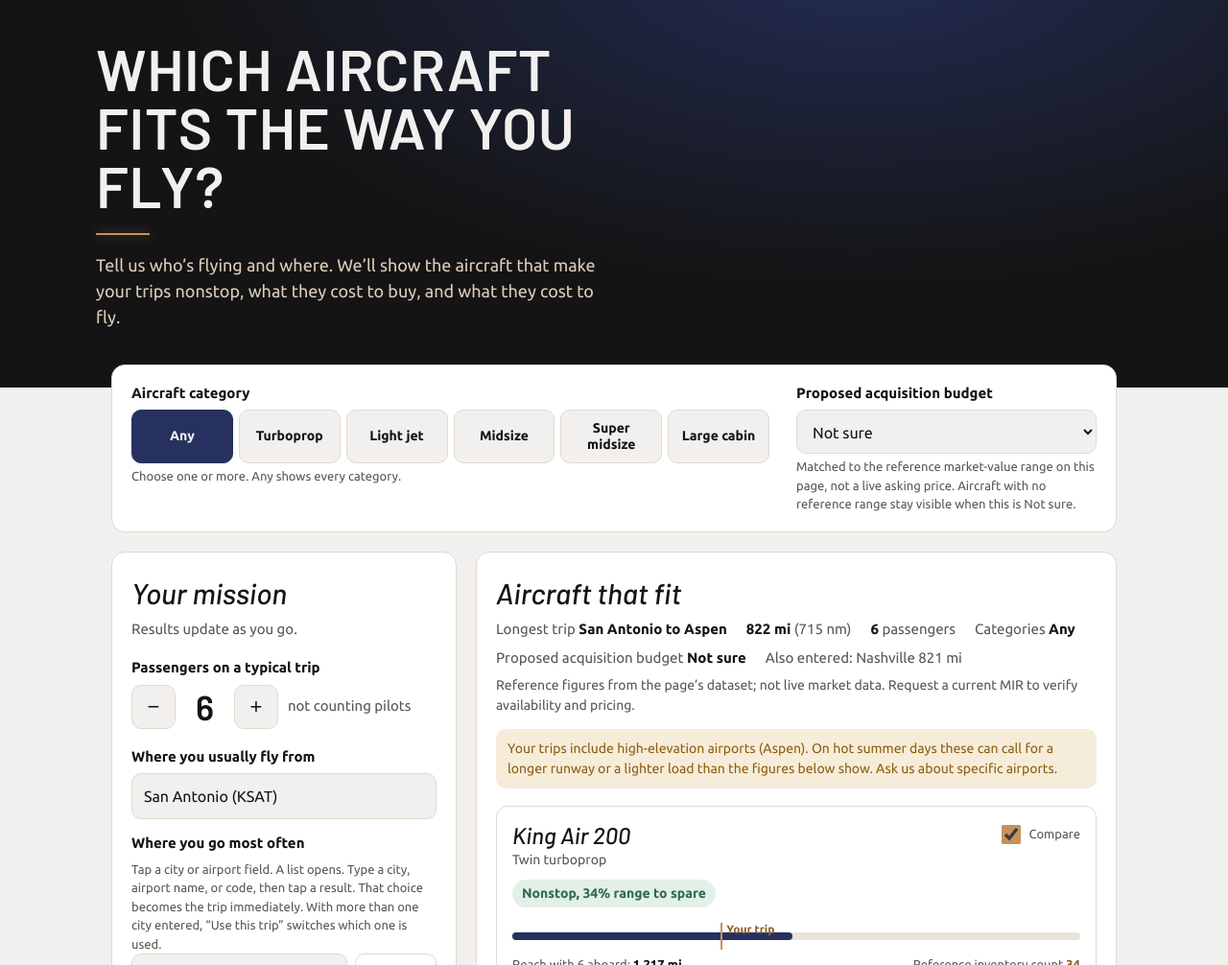
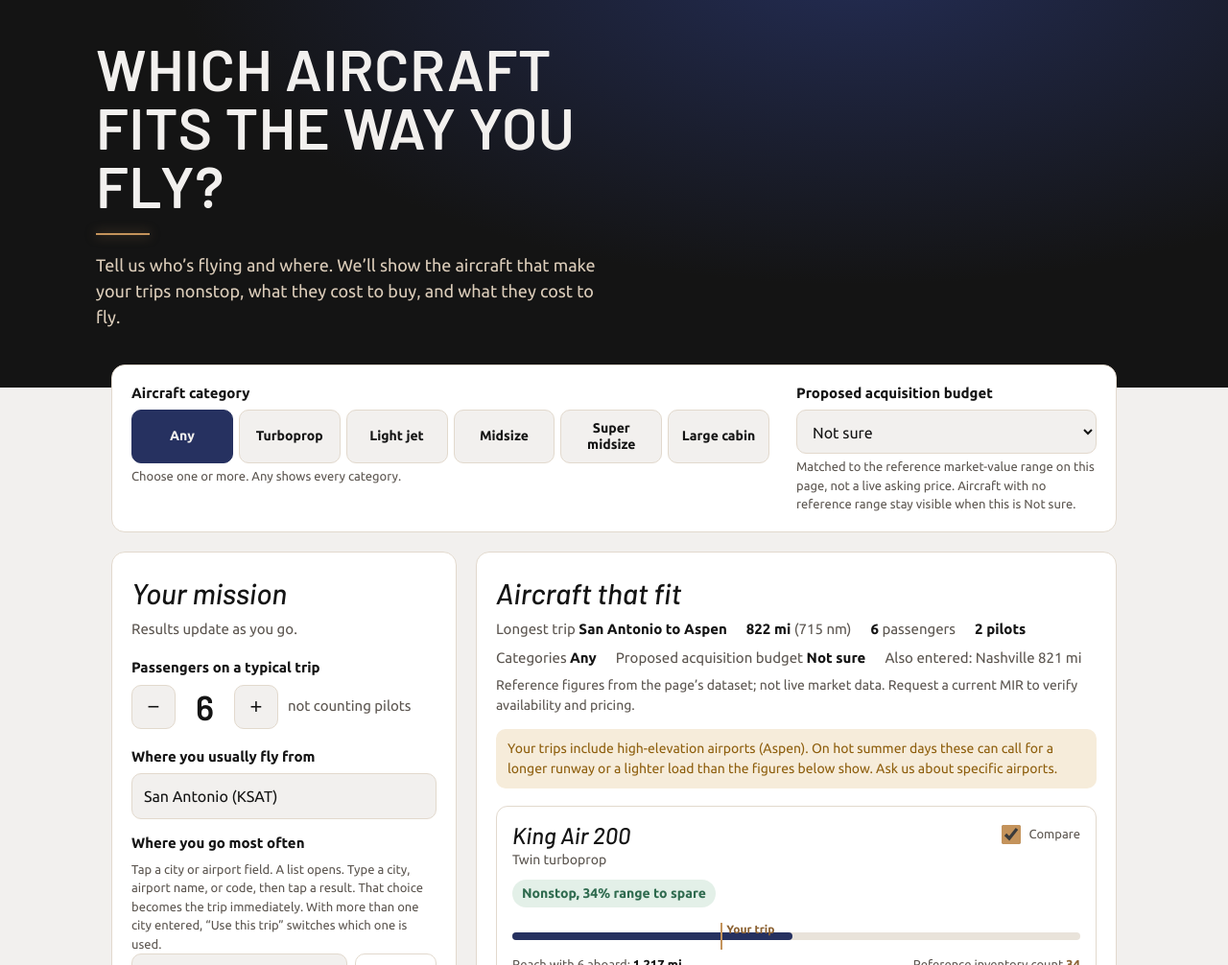
Before and after one commit to verticaljetsales/vjs-site, a plain HTML site: page find-your-aircraft/index.html in a window 1280 px wide. Shown: the part 94-1100 px from the top of the page at 96% size. Drawn offline with Linux system fonts and the light colour scheme.

Commit message:
fix: apply single-pilot seat and range on Find Your Aircraft
One pilot on a certified type now opens the right cockpit seat and plans range with one fewer occupant. Two-pilot aircraft are unchanged.

Co-authored-by: verticaljetsales <verticaljetsales@users.noreply.github.com>

```diff
--- a/find-your-aircraft/index.html
+++ b/find-your-aircraft/index.html
@@ -536,6 +536,10 @@ var SP = /^(Citation Mustang|Citation M2|Citation CJ|Phenom 100|Phenom 300|Honda
 AIRCRAFT.forEach(function(a){ a.sp = SP.test(a.n); });
 function crewFor(a){ return (state.crew === 1 && a.sp) ? 1 : 2; }
 function paxAt(q, crew){ var p = q[0] - crew; return q[2] == null ? p : Math.min(q[2], p); }
+// Single-pilot fix (Nov 2026): with one pilot in a certified type, the right cockpit seat can take a passenger,
+// and the planning model carries one fewer occupant's weight than its two-pilot baseline.
+function seatsFor(a){ return a.s + (crewFor(a) === 1 ? 1 : 0); }
+function loadPax(a, pax){ return Math.max(0, pax - (2 - crewFor(a))); }
 
 
 
@@ -933,7 +937,7 @@ function famKey(n){ for (var i=0;i<FAMS.length;i++){ if (FAMS[i].test(n)) return
 
 function effRange(a, pax){
   // Planning model: ferry range with nobody aboard down to the AviaCost seats-full range.
-  var r = Math.max(0, a.fer - (a.fer - a.sfr) * (pax / a.pt));
+  var r = Math.max(0, a.fer - (a.fer - a.sfr) * (loadPax(a, pax) / a.pt));
   var pts = a.oem && a.oem.pts;
   if (pts){
     // A manufacturer point at the same or a heavier load is the validated number; never exceed the lightest-load point.
@@ -963,14 +967,14 @@ function render(){
   }
 
   var others = (m.others || []).map(function(l){ return esc(l.to[1]) + " " + fmt(l.nm*NM_TO_MI) + " mi"; }).join("; ");
-  sum.innerHTML = "<span>" + (m.explicit ? "Trip used" : "Longest trip") + " <b>" + esc(m.desc) + "</b></span><span><b>" + fmt(m.needNm*NM_TO_MI) + " mi</b> (" + fmt(m.needNm) + " nm)</span><span><b>" + state.pax + "</b> passenger" + (state.pax===1?"":"s") + "</span><span>Categories <b>" + esc(categoryLabel()) + "</b></span><span>Proposed acquisition budget <b>" + esc(budgetLabel()) + "</b></span>" + (others ? "<span>Also entered: " + others + "</span>" : "");
+  sum.innerHTML = "<span>" + (m.explicit ? "Trip used" : "Longest trip") + " <b>" + esc(m.desc) + "</b></span><span><b>" + fmt(m.needNm*NM_TO_MI) + " mi</b> (" + fmt(m.needNm) + " nm)</span><span><b>" + state.pax + "</b> passenger" + (state.pax===1?"":"s") + "</span><span><b>" + (state.crew === 1 ? "1 pilot" : "2 pilots") + "</b>" + (state.crew === 1 ? " where certified" : "") + "</span><span>Categories <b>" + esc(categoryLabel()) + "</b></span><span>Proposed acquisition budget <b>" + esc(budgetLabel()) + "</b></span>" + (others ? "<span>Also entered: " + others + "</span>" : "");
   var nh = "";
   if (m.high.length) nh += '<p class="note">Your trips include high-elevation airports (' + esc(Array.from(new Set(m.high)).join(", ")) + '). On hot summer days these can call for a longer runway or a lighter load than the figures below show. Ask us about specific airports.</p>';
   notes.innerHTML = nh;
 
   // Interim rule (Nov 2026): runway and range flag aircraft, they do not hide them, until
   // variants are split and runway / payload-range bases are validated.
-  var rows = AIRCRAFT.filter(function(a){ return a.s >= state.pax && catAllowed(a); }).map(function(a){
+  var rows = AIRCRAFT.filter(function(a){ return seatsFor(a) >= state.pax && catAllowed(a); }).map(function(a){
     var r = effRange(a, state.pax);
     var nonstop = r >= m.plannedNm;
     return { a:a, r:r, nonstop: nonstop, border: !nonstop && r >= m.plannedNm*0.85, oneStop: r*2 >= m.plannedNm,
@@ -1024,7 +1028,7 @@ function card(x, m, scale){
       ? '<span class="verdict v-stop">Borderline on this trip, ask us</span>'
       : '<span class="verdict v-stop">One fuel stop on this trip</span>';
   if ((x.nonstop || x.border) && !x.inBudget) verdict += ' <span class="verdict v-stop">Just over budget</span>';
-  if (state.crew === 1 && a.sp) verdict += ' <span class="verdict v-ok">Single-pilot figures</span>';
+  if (state.crew === 1 && a.sp) verdict += ' <span class="verdict v-ok">Single pilot: right seat open for a passenger</span>';
   if (x.rwyFlag) verdict += ' <span class="verdict v-stop">Check runway for your weight and conditions</span>';
   var fill = Math.min(100, x.r/scale*100).toFixed(1) + "%";
   var trip = Math.min(100, m.plannedNm/scale*100).toFixed(1);
```
